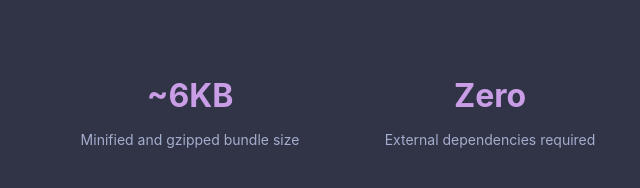
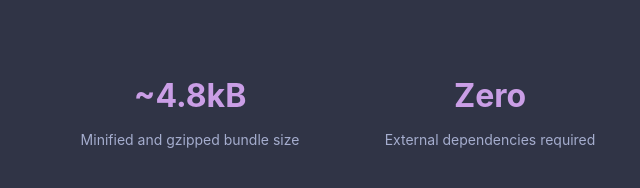
Before and after one commit to ervan0707/guida.js, a website built with Vite: page web/index.html in a window 1280 px wide. Shown: the part 612-800 px from the top of the page, 0-640 px from the left. Built offline with nearby package versions, Linux system fonts and the light colour scheme.

Commit message:
feat(web): update stat value

```diff
--- a/web/index.html
+++ b/web/index.html
@@ -109,7 +109,7 @@
     <section class="stats" aria-labelledby="stats-heading">
       <div class="stats-container">
         <div class="stat">
-          <h3>~6KB</h3>
+          <h3>~4.8kB</h3>
           <p>Minified and gzipped bundle size</p>
         </div>
         <div class="stat">
```
